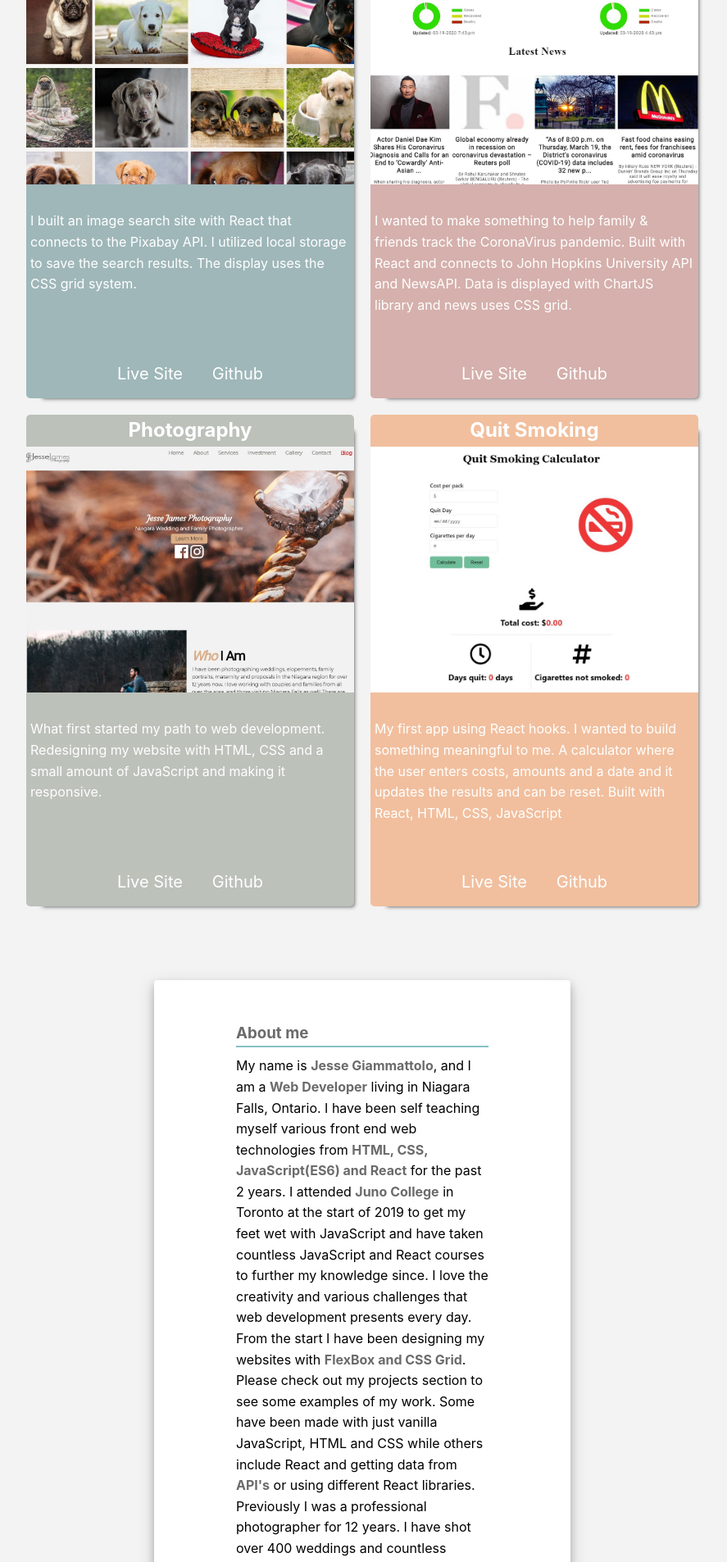
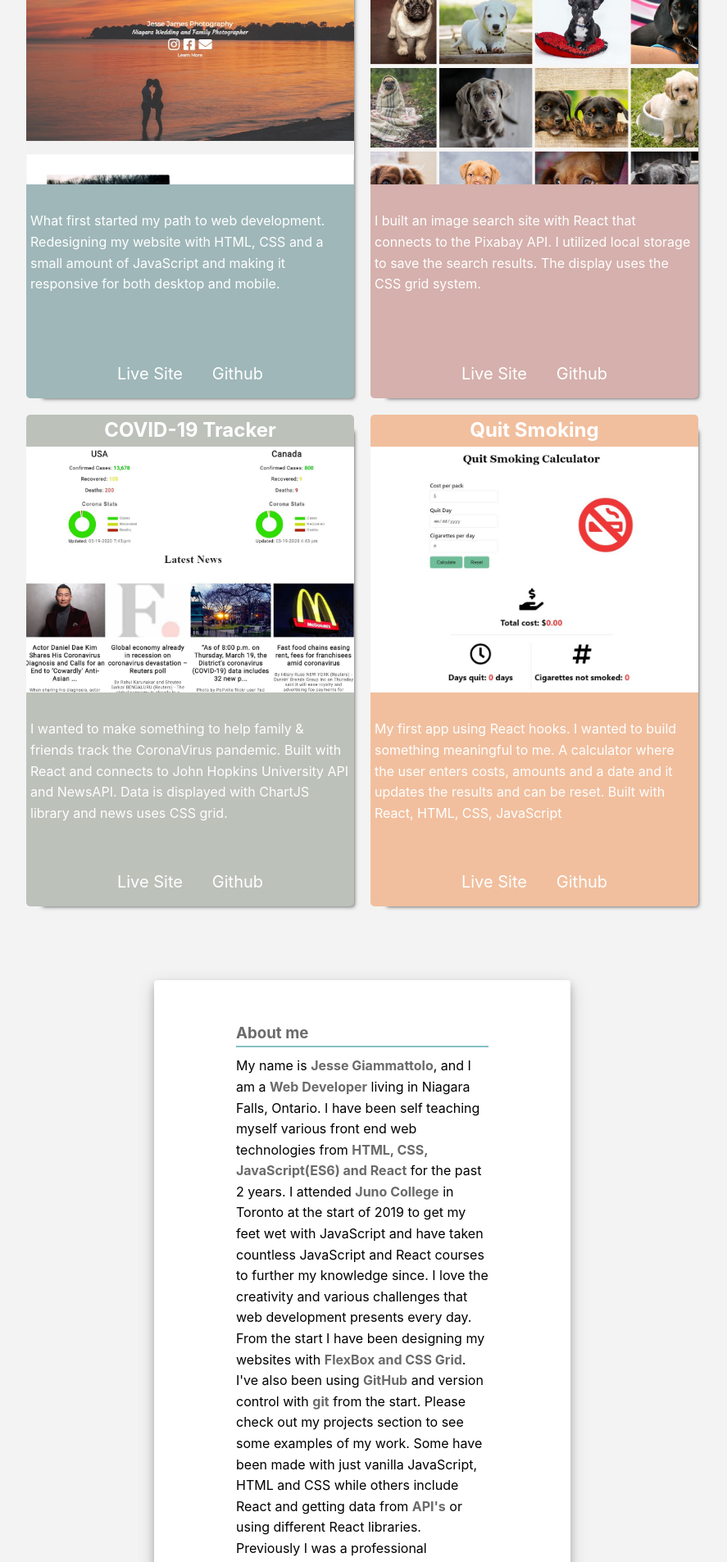
Before and after one commit to jessejamescanada/PortfolioSite, a React (Create React App) app: page / in a window 1280 px wide. Shown: the part 1606-3512 px from the top of the page at 82% size, without its empty margins (198-1085 px from the left). Built offline with nearby package versions, Linux system fonts and the light colour scheme.

Commit message:
updated photography project

```diff
--- a/src/components/About.js
+++ b/src/components/About.js
@@ -18,7 +18,7 @@ export default class About extends Component {
         <div className="aboutIMGparaContainer">
           <div className="aboutTextContainer">
           <h3>About me</h3>
-          <p className="aboutPara"> My name is <strong>Jesse Giammattolo</strong>, and I am a <strong>Web Developer</strong> living in Niagara Falls, Ontario. I have been self teaching myself various front end web technologies from <strong>HTML, CSS, JavaScript(ES6) and React</strong> for the past 2 years. I attended <strong>Juno College</strong> in Toronto at the start of 2019 to get my feet wet with JavaScript and have taken countless JavaScript and React courses to further my knowledge since. I love the creativity and various challenges that web development presents every day. From the start I have been designing my websites with <strong>FlexBox and CSS Grid</strong>. Please check out my projects section to see some examples of my work. Some have been made with just vanilla JavaScript, HTML and CSS while others include React and getting data from <strong>API's</strong> or using different React libraries.<br></br>
+          <p className="aboutPara"> My name is <strong>Jesse Giammattolo</strong>, and I am a <strong>Web Developer</strong> living in Niagara Falls, Ontario. I have been self teaching myself various front end web technologies from <strong>HTML, CSS, JavaScript(ES6) and React</strong> for the past 2 years. I attended <strong>Juno College</strong> in Toronto at the start of 2019 to get my feet wet with JavaScript and have taken countless JavaScript and React courses to further my knowledge since. I love the creativity and various challenges that web development presents every day. From the start I have been designing my websites with <strong>FlexBox and CSS Grid</strong>. I've also been using <strong>GitHub</strong> and version control with <strong>git</strong> from the start. Please check out my projects section to see some examples of my work. Some have been made with just vanilla JavaScript, HTML and CSS while others include React and getting data from <strong>API's</strong> or using different React libraries.<br></br>
           Previously I was a professional photographer for 12 years. I have shot over 400 weddings and countless family, engagement and corporate events. Redesigning my website is what lead me on the path of a career change. When I re-created my website for my business I began researching <strong>SEO</strong> best practices and have tried to use them for everything since. Besides that, I am a huge animal lover, netflix connoisseur and outdoor adventurer.<br></br>
           Please take a look at my <strong><a className='res' href='https://shorturl.at/bcFGK'>Resume</a></strong></p>
           <h3>Technologies</h3>
--- a/src/components/Projects.js
+++ b/src/components/Projects.js
@@ -2,9 +2,9 @@ import React from "react";
 import weatherAPI from "../weatherAPI.JPG";
 import pixabay from "../pixabay.JPG";
 import quit from "../quit.JPG";
-import photography from "../photography.JPG";
+import photography from "../My_Website.JPG";
 import covoid from "../covoid.JPG";
-import aspire from '../Aspire.JPG'
+import aspire from "../Aspire.JPG";
 import ProjectCard from "./ProjectCard";
 
 export default function Projects() {
@@ -19,44 +19,62 @@ export default function Projects() {
                 title: "Weather API",
                 mainLink: "https://suspicious-poincare-470590.netlify.com",
                 image: weatherAPI,
-                paragraph: 'I built this weather app using the openWeather API and React. It gathers current conditions and a 3 day future forecast. I used local storage to save the users city and implemented a modal.',
+                paragraph:
+                  "I built this weather app using the openWeather API and React. It gathers current conditions and a 3 day future forecast. I used local storage to save the users city and implemented a modal.",
                 webLink: "https://suspicious-poincare-470590.netlify.com",
                 link1: "Live Site",
-                github: 'https://github.com/jessejamescanada/REACTweatherAPI',
-                link2: "Github"
+                github: "https://github.com/jessejamescanada/REACTweatherAPI",
+                link2: "Github",
               }}
             />
           </div>
           <div className="projectCardLand projCard2">
-          <ProjectCard
+            <ProjectCard
               project={{
                 title: "Aspire Finance",
                 mainLink: "https://aspirefinance.ca/",
                 image: aspire,
-                paragraph: 'My first client! I built a website for a local financial advisor using vanilla JavaScript, HTML and CSS. I made it interactive with different modals, toggling classes to show/hide information and responsive for both desktop and mobile.',
+                paragraph:
+                  "My first client! I built a website for a local financial advisor using vanilla JavaScript, HTML and CSS. I made it interactive with different modals, toggling classes to show/hide information and responsive for both desktop and mobile.",
                 webLink: "https://aspirefinance.ca/",
                 link1: "Live Site",
-                github: 'https://github.com/jessejamescanada/AspireFinance',
-                link2: "Github"
+                github: "https://github.com/jessejamescanada/AspireFinance",
+                link2: "Github",
               }}
             />
           </div>
           <div className="projectCardLand projCard3">
-          <ProjectCard
+            <ProjectCard
+              project={{
+                title: "Photography",
+                mainLink: "https://jessejamesphotography.ca/",
+                image: photography,
+                paragraph:
+                  "What first started my path to web development. Redesigning my website with HTML, CSS and a small amount of JavaScript and making it responsive for both desktop and mobile.",
+                webLink: "https://jessejamesphotography.ca/",
+                link1: "Live Site",
+                github: "https://github.com/jessejamescanada/REACTcoronaVirus",
+                link2: "Github",
+              }}
+            />
+          </div>
+          <div className="projectCardLand projCard4">
+            <ProjectCard
               project={{
                 title: "Pixabay Search",
                 mainLink: "https://reverent-ardinghelli-aea4f2.netlify.com/",
                 image: pixabay,
-                paragraph: 'I built an image search site with React that connects to the Pixabay API. I utilized local storage to save the search results. The display uses the CSS grid system.',
+                paragraph:
+                  "I built an image search site with React that connects to the Pixabay API. I utilized local storage to save the search results. The display uses the CSS grid system.",
                 webLink: "https://reverent-ardinghelli-aea4f2.netlify.com/",
                 link1: "Live Site",
-                github: 'https://github.com/jessejamescanada/PixabyReact2',
-                link2: "Github"
+                github: "https://github.com/jessejamescanada/PixabyReact2",
+                link2: "Github",
               }}
             />
           </div>
-          <div className="projectCardLand projCard4">
-          <ProjectCard
+          <div className="projectCardLand projCard5">
+            <ProjectCard
               project={{
                 title: "COVID-19 Tracker",
                 mainLink: "https://condescending-hodgkin-26b8d3.netlify.com/",
@@ -64,36 +82,24 @@ export default function Projects() {
                 paragraph: `I wanted to make something to help family & friends track the CoronaVirus pandemic. Built with React and connects to John Hopkins University API and NewsAPI. Data is displayed with ChartJS library and news uses CSS grid.`,
                 webLink: "https://condescending-hodgkin-26b8d3.netlify.com/",
                 link1: "Live Site",
-                github: 'https://github.com/jessejamescanada/REACTcoronaVirus',
-                link2: "Github"
-              }}
-            />
-          </div>
-          <div className="projectCardLand projCard5">
-          <ProjectCard
-              project={{
-                title: "Photography",
-                mainLink: "https://jessejamesphotography.ca/",
-                image: photography,
-                paragraph:'What first started my path to web development. Redesigning my website with HTML, CSS and a small amount of JavaScript and making it responsive.',
-                webLink: "https://jessejamesphotography.ca/",
-                link1: "Live Site",
-                github: 'https://github.com/jessejamescanada/REACTcoronaVirus',
-                link2: "Github"
+                github: "https://github.com/jessejamescanada/REACTcoronaVirus",
+                link2: "Github",
               }}
             />
           </div>
           <div className="projectCardLand projCard6">
-          <ProjectCard
+            <ProjectCard
               project={{
                 title: "Quit Smoking",
                 mainLink: "https://pedantic-lamarr-d3bd23.netlify.com/",
                 image: quit,
-                paragraph: 'My first app using React hooks. I wanted to build something meaningful to me. A calculator where the user enters costs, amounts and a date and it updates the results and can be reset. Built with React, HTML, CSS, JavaScript',
+                paragraph:
+                  "My first app using React hooks. I wanted to build something meaningful to me. A calculator where the user enters costs, amounts and a date and it updates the results and can be reset. Built with React, HTML, CSS, JavaScript",
                 webLink: "https://pedantic-lamarr-d3bd23.netlify.com/",
                 link1: "Live Site",
-                github: 'https://github.com/jessejamescanada/REACTquitSmokingCalc',
-                link2: "Github"
+                github:
+                  "https://github.com/jessejamescanada/REACTquitSmokingCalc",
+                link2: "Github",
               }}
             />
           </div>
```
Also changed, not shown: src/My_Website.JPG (added).
